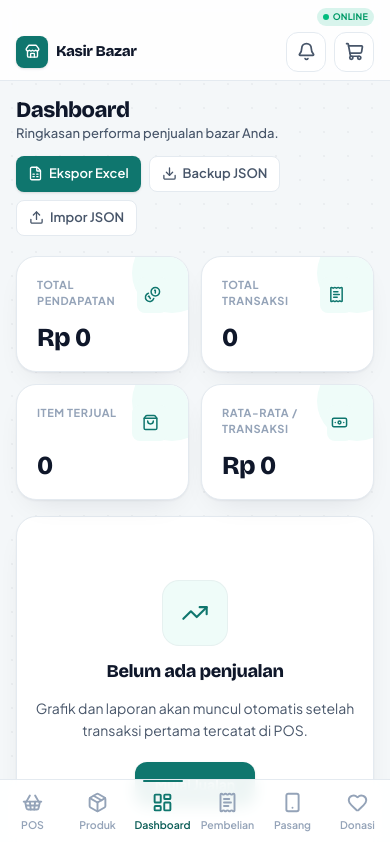
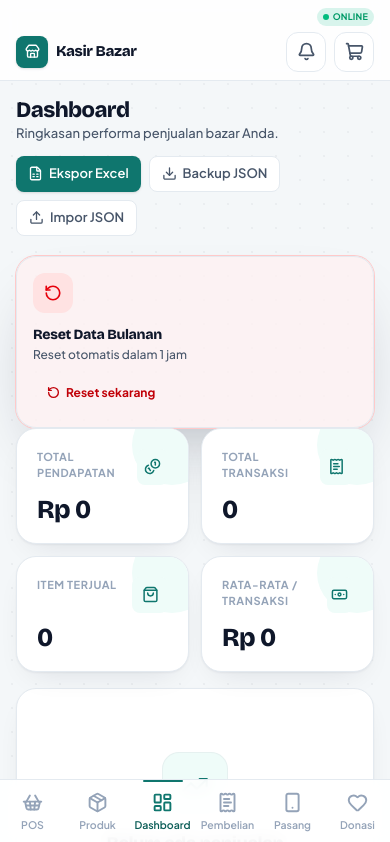
Before and after one commit to azaleaforge-ctrl/KasirBazar-offline, a Next.js app: page /dashboard in a window 390 px wide. Shown: the top 842 px of the page. Built offline with nearby package versions, Linux system fonts and the light colour scheme.

Commit message:
feat(dashboard): 30-day auto-reset cycle with warn/critical reminder

```diff
--- a/app/dashboard/page.tsx
+++ b/app/dashboard/page.tsx
@@ -20,6 +20,7 @@ import {
   RevenueAreaChart,
 } from "@/components/dashboard-charts";
 import { EmptyState } from "@/components/empty-state";
+import { ResetCycleWidget } from "@/components/reset-cycle-widget";
 
 function dayKey(ts: number): string {
   const d = new Date(ts);
@@ -136,6 +137,8 @@ export default function DashboardPage() {
         <ExportButtons withImport onImported={() => void reload()} />
       </header>
 
+      <ResetCycleWidget />
+
       {/* KPI row */}
       <motion.section
         variants={kpiVariants}
--- a/components/app-shell.tsx
+++ b/components/app-shell.tsx
@@ -25,6 +25,7 @@ import { CartPanel } from "./cart-panel";
 import { MobileCartDock } from "./cart-sheet";
 import { Toast } from "./stock-toast";
 import { NotificationBell } from "./notification-bell";
+import { ResetCycleManager } from "./reset-cycle-manager";
 
 interface NavItem {
   href: string;
@@ -328,9 +329,14 @@ function MobileShell({ children }: { children: React.ReactNode }) {
 
 export function AppShell({ children }: { children: React.ReactNode }) {
   const isDesktop = useIsDesktop();
-  return isDesktop ? (
-    <DesktopShell>{children}</DesktopShell>
-  ) : (
-    <MobileShell>{children}</MobileShell>
+  return (
+    <>
+      <ResetCycleManager />
+      {isDesktop ? (
+        <DesktopShell>{children}</DesktopShell>
+      ) : (
+        <MobileShell>{children}</MobileShell>
+      )}
+    </>
   );
 }
--- /dev/null
+++ b/components/reset-cycle-manager.tsx
@@ -0,0 +1,12 @@
+"use client";
+
+import { useEffect } from "react";
+import { performCycleCheck } from "@/lib/reset-cycle";
+
+/** Runs the 30-day cycle check on app load; renders nothing. */
+export function ResetCycleManager() {
+  useEffect(() => {
+    performCycleCheck().catch(() => {});
+  }, []);
+  return null;
+}
--- /dev/null
+++ b/components/reset-cycle-widget.tsx
@@ -0,0 +1,96 @@
+"use client";
+
+import { useCallback, useEffect, useState } from "react";
+import { RotateCcw } from "lucide-react";
+import { motion } from "framer-motion";
+import {
+  getResetInfo,
+  manualReset,
+  type ResetInfo,
+} from "@/lib/reset-cycle";
+import { playClick } from "@/lib/sound";
+
+const THEME = {
+  warn: {
+    card: "bg-amber-50/80 ring-1 ring-amber-200",
+    circle: "bg-amber-100 text-amber-600",
+    button: "text-amber-700 hover:bg-amber-100",
+  },
+  critical: {
+    card: "bg-red-50/80 ring-1 ring-red-200",
+    circle: "bg-red-100 text-red-600",
+    button: "text-red-700 hover:bg-red-100",
+  },
+} as const;
+
+export function ResetCycleWidget() {
+  const [info, setInfo] = useState<ResetInfo | null>(null);
+  const [resetting, setResetting] = useState(false);
+
+  useEffect(() => {
+    let alive = true;
+    const refresh = () => {
+      getResetInfo().then((next) => {
+        if (alive) setInfo(next);
+      });
+    };
+    refresh();
+    const timer = setInterval(refresh, 30000);
+    return () => {
+      alive = false;
+      clearInterval(timer);
+    };
+  }, []);
+
+  const handleReset = useCallback(async () => {
+    playClick();
+    setResetting(true);
+    try {
+      await manualReset();
+      setInfo(await getResetInfo());
+    } finally {
+      setResetting(false);
+    }
+  }, []);
+
+  if (!info || info.status === "hidden") return null;
+
+  const theme = THEME[info.status];
+
+  return (
+    <motion.section
+      initial={{ opacity: 0, y: 10 }}
+      animate={{ opacity: 1, y: 0 }}
+      transition={{ type: "spring", stiffness: 280, damping: 26 }}
+      aria-label="Pengingat reset data bulanan"
+      className={`surface flex flex-col gap-3 rounded-card p-4 shadow-pop sm:flex-row sm:items-center sm:gap-3 ${theme.card}`}
+    >
+      <span
+        className={`grid h-10 w-10 shrink-0 place-items-center rounded-xl ${theme.circle}`}
+        aria-hidden
+      >
+        <RotateCcw size={18} strokeWidth={2.2} />
+      </span>
+
+      <span className="min-w-0 flex-1">
+        <span className="block font-display text-sm font-extrabold tracking-tight">
+          Reset Data Bulanan
+        </span>
+        <span className="mt-0.5 block text-xs font-medium text-ink-soft">
+          {info.label}
+        </span>
+      </span>
+
+      <button
+        type="button"
+        aria-label="Reset data sekarang"
+        disabled={resetting}
+        onClick={() => void handleReset()}
+        className={`inline-flex h-9 shrink-0 items-center justify-center gap-1.5 self-start rounded-lg px-3.5 text-xs font-bold transition-colors disabled:opacity-50 sm:self-auto ${theme.button}`}
+      >
+        <RotateCcw size={13} strokeWidth={2.5} className={resetting ? "animate-spin" : undefined} />
+        {resetting ? "Mereset…" : "Reset sekarang"}
+      </button>
+    </motion.section>
+  );
+}
--- a/lib/db.ts
+++ b/lib/db.ts
@@ -73,6 +73,11 @@ export async function getTransactions(): Promise<Transaction[]> {
   return db.getAll("transactions");
 }
 
+export async function clearTransactions(): Promise<void> {
+  const db = await getDB();
+  await db.clear("transactions");
+}
+
 export async function getSettings(): Promise<Record<string, unknown>> {
   const db = await getDB();
   const all = await db.getAll("settings");
--- /dev/null
+++ b/lib/reset-cycle.ts
@@ -0,0 +1,75 @@
+import { clearTransactions, getSettings, setSetting } from "./db";
+
+const DAY_MS = 24 * 60 * 60 * 1000;
+export const CYCLE_MS = 30 * DAY_MS;
+const WARN_MS = 5 * DAY_MS;
+const CRIT_MS = 1 * DAY_MS;
+
+export type ResetStatus = "hidden" | "warn" | "critical";
+
+export interface ResetInfo {
+  status: ResetStatus;
+  msLeft: number;
+  nextReset: number;
+  cycleStart: number;
+  label: string;
+}
+
+// Anchor the 30-day cycle to first use; persists in settings.
+async function getAnchor(): Promise<number> {
+  const settings = await getSettings();
+  const raw = settings["cycleAnchor"];
+  if (typeof raw === "number" && raw > 0) return raw;
+  const now = Date.now();
+  await setSetting("cycleAnchor", now);
+  await setSetting("lastClearedCycle", 0);
+  return now;
+}
+
+async function getLastCleared(): Promise<number> {
+  const settings = await getSettings();
+  const raw = settings["lastClearedCycle"];
+  return typeof raw === "number" ? raw : 0;
+}
+
+function buildLabel(msLeft: number): string {
+  if (msLeft <= 0) return "Reset otomatis sekarang";
+  if (msLeft <= DAY_MS) {
+    const h = Math.max(1, Math.ceil(msLeft / (60 * 60 * 1000)));
+    return `Reset otomatis dalam ${h} jam`;
+  }
+  const d = Math.ceil(msLeft / DAY_MS);
+  return `Reset otomatis dalam ${d} hari`;
+}
+
+export async function getResetInfo(now: number = Date.now()): Promise<ResetInfo> {
+  const anchor = await getAnchor();
+  const cycleIndex = Math.floor((now - anchor) / CYCLE_MS);
+  const cycleStart = anchor + cycleIndex * CYCLE_MS;
+  const nextReset = cycleStart + CYCLE_MS;
+  const msLeft = nextReset - now;
+  let status: ResetStatus = "hidden";
+  if (msLeft <= CRIT_MS) status = "critical";
+  else if (msLeft <= WARN_MS) status = "warn";
+  return { status, msLeft, nextReset, cycleStart, label: buildLabel(msLeft) };
+}
+
+// Run once on app load: clear transactions when a new 30-day cycle begins.
+export async function performCycleCheck(now: number = Date.now()): Promise<boolean> {
+  const anchor = await getAnchor();
+  const cycleIndex = Math.floor((now - anchor) / CYCLE_MS);
+  if (cycleIndex <= 0) return false;
+  const last = await getLastCleared();
+  if (cycleIndex === last) return false;
+  await clearTransactions();
+  await setSetting("lastClearedCycle", cycleIndex);
+  return true;
+}
+
+// Manual reset: wipe transactions now and restart the 30-day cycle.
+export async function manualReset(): Promise<void> {
+  await clearTransactions();
+  const now = Date.now();
+  await setSetting("cycleAnchor", now);
+  await setSetting("lastClearedCycle", 0);
+}
```
